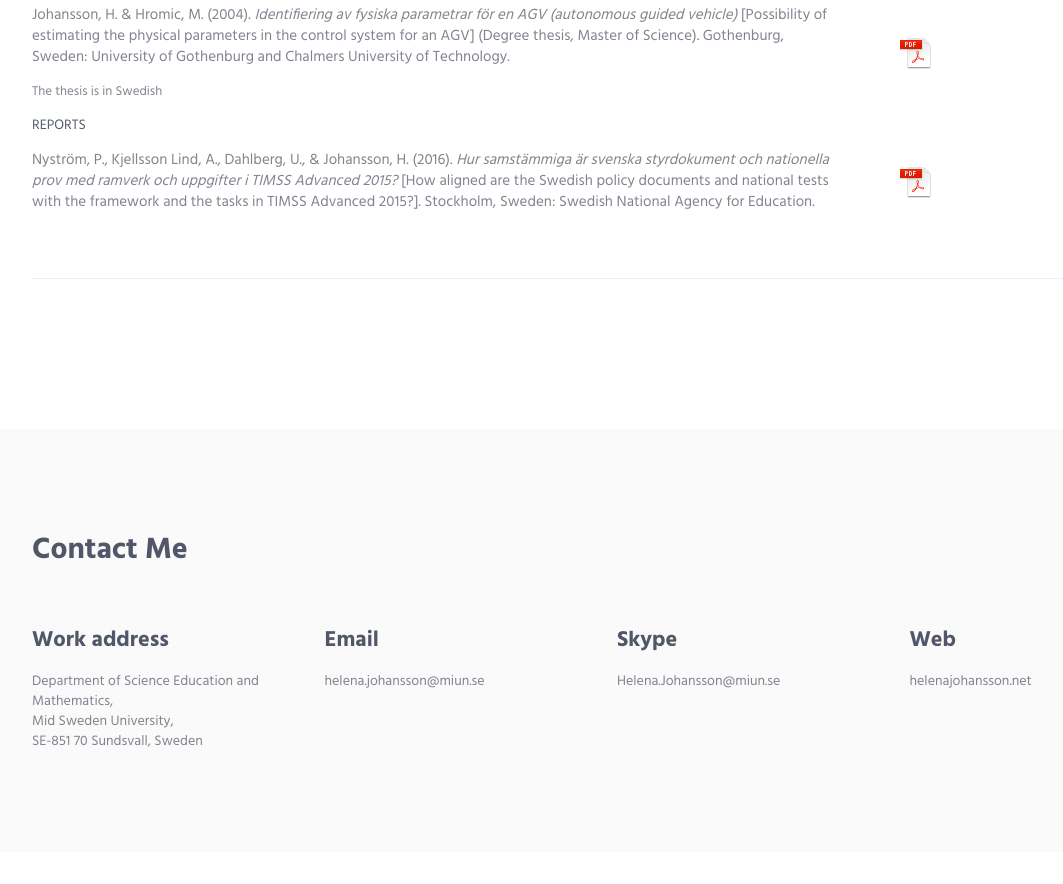
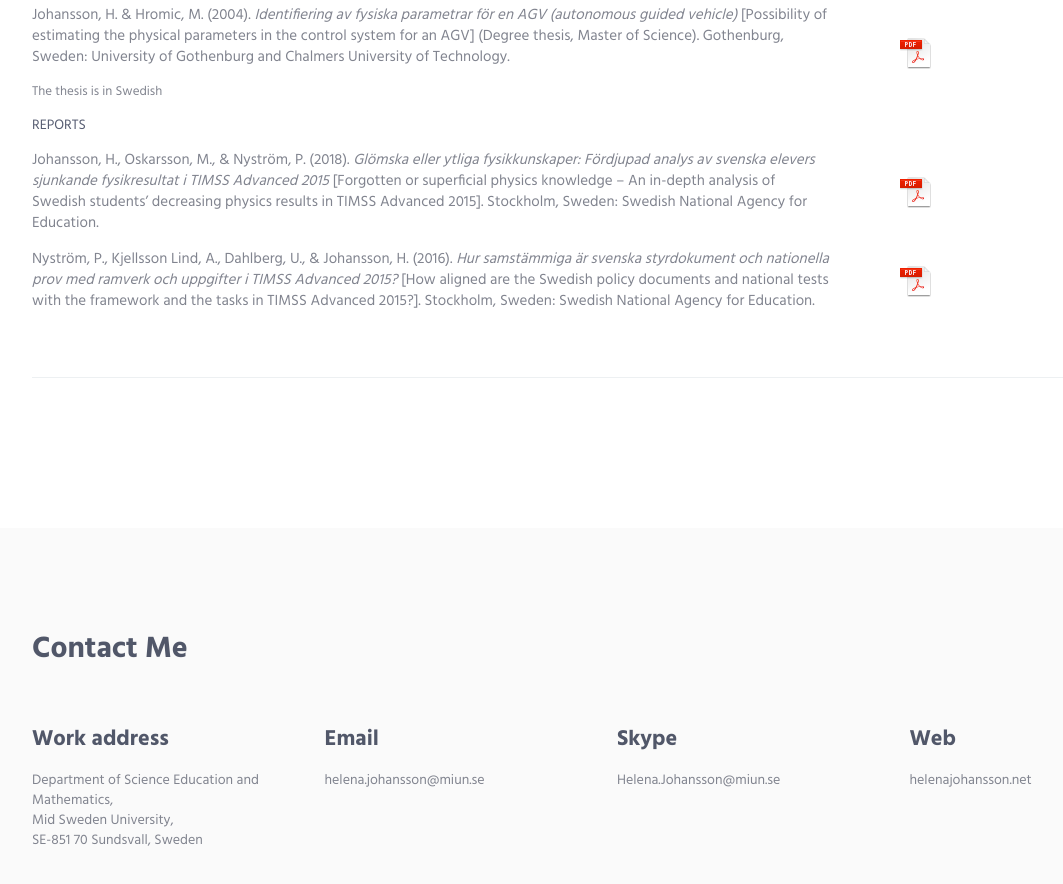
Before and after one commit to helenajohansson/helenajohansson.github.io, a plain HTML site: page publications.html in a window 1280 px wide. Shown: the part 1680-2564 px from the top of the page, without its empty margins (38-1101 px from the left). Before the commit the page ends 2532 px from the top, so only its background shows below. Drawn offline with Linux system fonts and the light colour scheme.

Commit message:
uppdaterad cv, publikationslista

```diff
--- a/publications.html
+++ b/publications.html
@@ -195,11 +195,19 @@
 										<h5><span class="text-uppercase" style="color:#575d72">Reports</span></h5>
 										<table >
 											<tr>
+												<td style="width:800px" align="left"> <a href="https://www.skolverket.se/om-skolverket/publikationer/visa-enskild-publikation?_xurl_=http%3A%2F%2Fwww5.skolverket.se%2Fwtpub%2Fws%2Fskolbok%2Fwpubext%2Ftrycksak%2FBlob%2Fpdf3885.pdf%3Fk%3D3885"><p>Johansson, H., Oskarsson, M., & Nyström, P. (2018).
+												<i>Glömska eller ytliga fysikkunskaper: Fördjupad analys av svenska elevers sjunkande fysikresultat i TIMSS Advanced 2015</i>
+												[Forgotten or superficial physics knowledge – An in-depth analysis of Swedish students’ decreasing physics results in TIMSS Advanced 2015].
+												Stockholm, Sweden: Swedish National Agency for Education.</a></p></td>
+												<td style="width:100px"align="right"> <p> <a href="pdf/Skolverket2018_GlomskaEllerYtligaFysikkunskaper.pdf"> <img src="img/Adobe_PDF_file_icon_32x32.png"> </a> </p></td>
+											</tr>
+											<tr>
 												<td style="width:800px" align="left"> <a href="https://www.skolverket.se/om-skolverket/publikationer/visa-enskild-publikation?_xurl_=http%3A%2F%2Fwww5.skolverket.se%2Fwtpub%2Fws%2Fskolbok%2Fwpubext%2Ftrycksak%2FRecord%3Fk%3D3709"><p>Nyström, P., Kjellsson Lind, A., Dahlberg, U., & Johansson, H. (2016).
 												<i>Hur samstämmiga är svenska styrdokument och nationella prov med ramverk och uppgifter i TIMSS Advanced 2015?</i>
 												[How aligned are the Swedish policy documents and national tests with the framework and the tasks in TIMSS Advanced 2015?].
 												Stockholm, Sweden: Swedish National Agency for Education.</a></p></td>
 												<td style="width:100px"align="right"> <p> <a href="pdf/TIMSSAdv2015Sammstammighet.pdf"> <img src="img/Adobe_PDF_file_icon_32x32.png"> </a> </p></td>
+											</tr>
 										</table>
                                 </div>
 
```
Also changed, not shown: index.html (+1 -1 lines), 2 other files.
